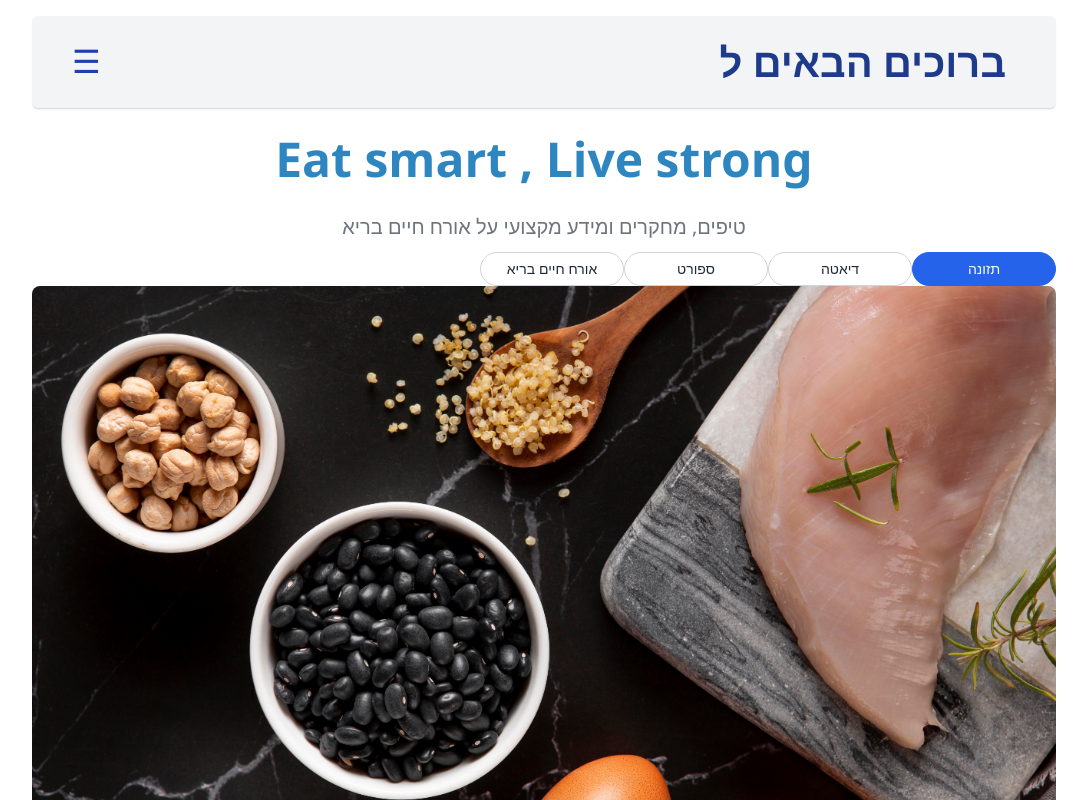
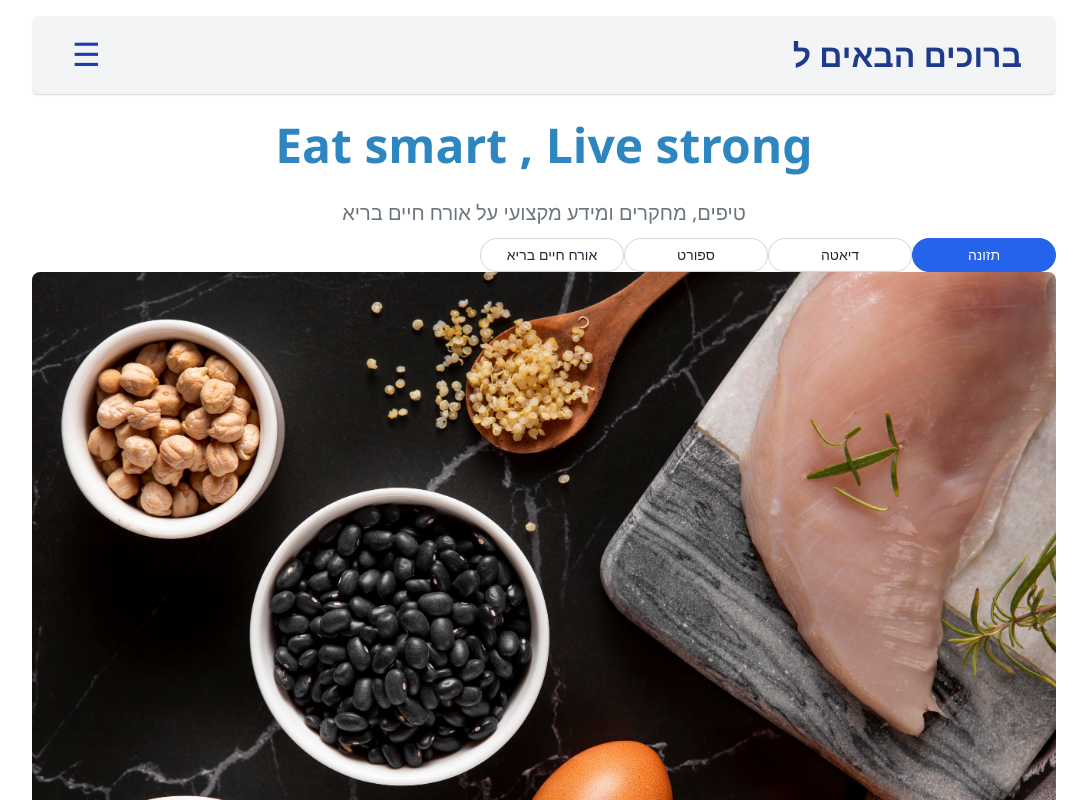
Before and after one commit to ronental75/nutrition-community, a React (Create React App) app: page / in a window 1280 px wide. Shown: the top 800 px of the page, without its empty margins (96-1183 px from the left). Built offline with nearby package versions, Linux system fonts and the light colour scheme.

Commit message:
Updated homepage to use Notion post links

```diff
--- a/src/styles.css
+++ b/src/styles.css
@@ -127,19 +127,14 @@ body {
   }
 
   .top-bar-text h2 {
-    font-size: clamp(1rem, 5vw, 2.5rem); /* ✅ Responsive, fits in one line */
+    font-size: clamp(1.4rem, 4vw, 2rem); /* ⬅ Responsive font */
     font-weight: 700;
     color: #1e3a8a;
     margin: 0;
-    white-space: nowrap;       /* ✅ Single line only */
-    overflow: hidden;
-    text-overflow: ellipsis;   /* Optional if text is too long */
-    width: 65%; /* More space for the text */
-  text-align: right;
-  vertical-align: middle;
-  padding-right: 1rem;
+    white-space: nowrap;       /* ⬅ Force single line */
+    overflow: hidden;          /* ⬅ Hide overflow if needed */
+    text-overflow: ellipsis;   /* ⬅ Add ... if it overflows */
   }
-
 
 
   /* Spacer column */
```
